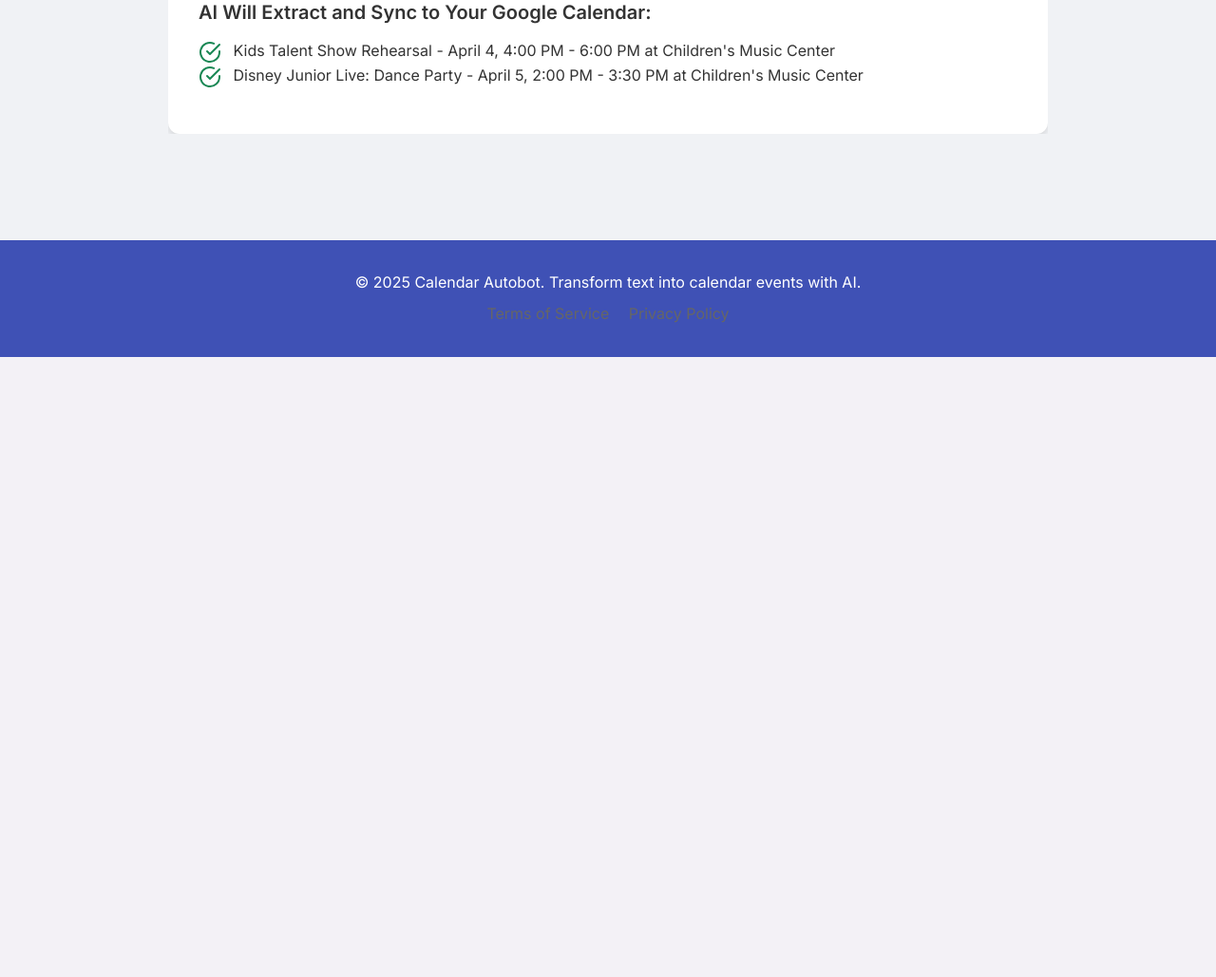
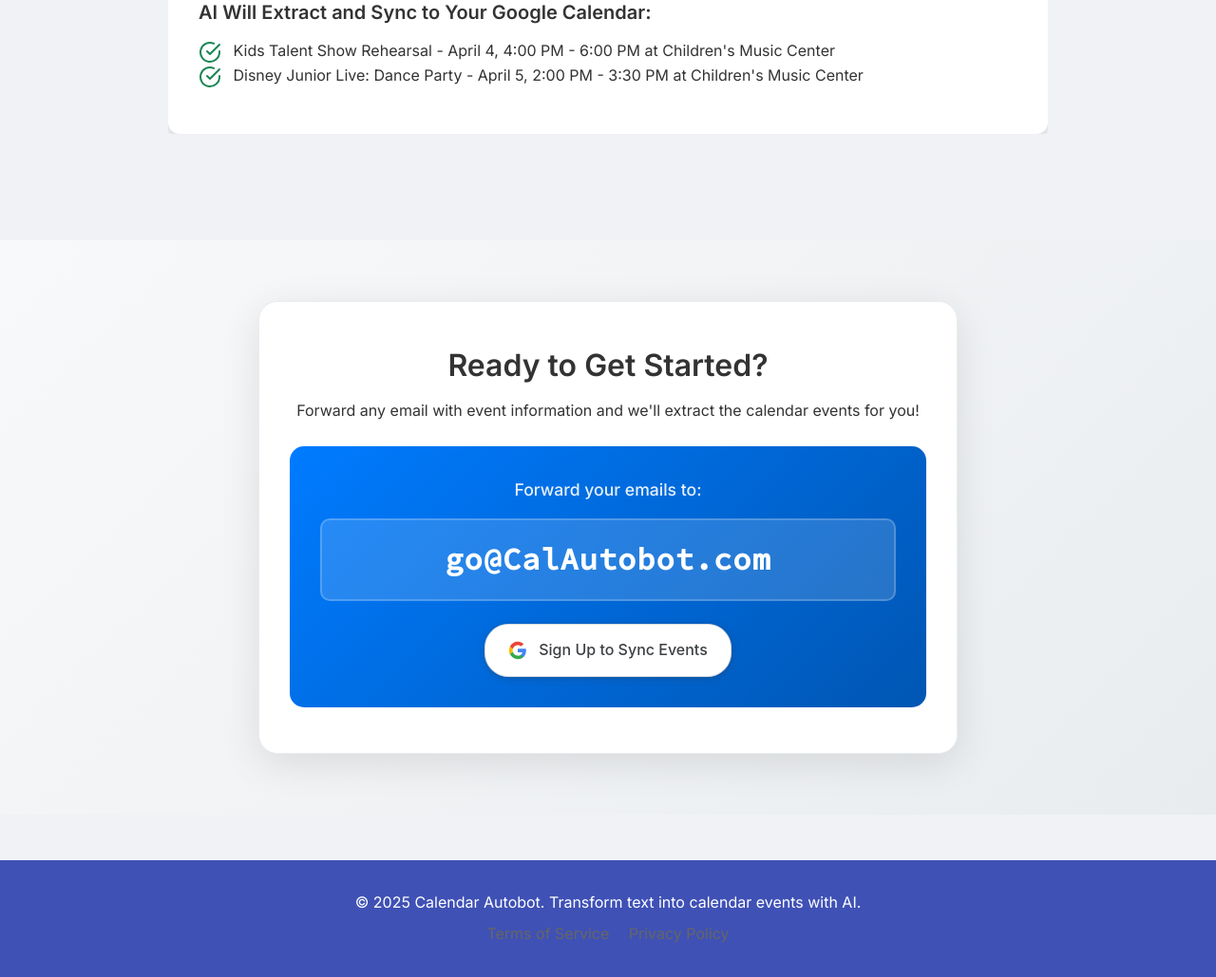
Before and after one commit to willcheung/AITextBot, a Flask app: page / in a window 1280 px wide. Shown: the part 2374-3403 px from the top of the page at 95% size. Before the commit the page ends 2750 px from the top, so only its background shows below. Run offline with Flask 3, Linux system fonts and the light colour scheme; some libraries are stand-ins or nearby versions.

Commit message:
Assistant checkpoint: Add email forwarding CTA at bottom of homepage
Assistant generated file changes:
- templates/index.html: Add email forwarding CTA at bottom of page
- static/css/style.css: Add styles for bottom CTA section

---

User prompt:

Add another CTA at the very bottom of index.html page to forward email to go@CalAutobot.com

Replit-Commit-Author: Assistant
Replit-Commit-Session-Id: 6779ee45-c354-4751-a99c-e484f2a95e36

```diff
--- a/static/css/style.css
+++ b/static/css/style.css
@@ -107,6 +107,46 @@
     max-width: 500px;
     margin: 0 auto;
     box-shadow: 0 10px 30px rgba(0, 0, 0, 0.2);
+}
+
+/* Bottom CTA section styles */
+.cta-section {
+    background: linear-gradient(135deg, #f8f9fa 0%, #e9ecef 100%);
+    padding: 4rem 0;
+    margin-top: 3rem;
+}
+
+.cta-card {
+    background: white;
+    border-radius: 20px;
+    padding: 3rem 2rem;
+    box-shadow: 0 10px 40px rgba(0, 0, 0, 0.1);
+    border: 1px solid #e9ecef;
+}
+
+.email-cta {
+    background: linear-gradient(135deg, #007bff 0%, #0056b3 100%);
+    border-radius: 15px;
+    padding: 2rem;
+    color: white;
+}
+
+.email-label {
+    font-size: 1.1rem;
+    font-weight: 500;
+    opacity: 0.9;
+}
+
+.email-address-large {
+    font-size: 2rem;
+    font-weight: 700;
+    font-family: 'Source Code Pro', monospace;
+    background: rgba(255, 255, 255, 0.15);
+    padding: 1rem 1.5rem;
+    border-radius: 10px;
+    margin: 1rem 0;
+    letter-spacing: 1px;
+    border: 2px solid rgba(255, 255, 255, 0.2);
 }
 
 .email-instruction h3 {
--- a/templates/index.html
+++ b/templates/index.html
@@ -223,4 +223,42 @@ Confirmation Number: HTL789456<br><br>
         </div>
     </div>
 </div>
+
+<div class="cta-section">
+    <div class="container">
+        <div class="row justify-content-center">
+            <div class="col-lg-8 text-center">
+                <div class="cta-card">
+                    <h2 class="mb-3">Ready to Get Started?</h2>
+                    <p class="mb-4">Forward any email with event information and we'll extract the calendar events for you!</p>
+
+                    <div class="email-cta">
+                        <div class="email-forward-instruction">
+                            <span class="email-label">Forward your emails to:</span>
+                            <div class="email-address-large">go@CalAutobot.com</div>
+                        </div>
+
+                        <div class="mt-4">
+                            {% if not current_user.is_authenticated %}
+                                <a href="#" class="google-signin-btn google-signin-btn-large" onclick="startGoogleLogin(); return false;">
+                                    <svg class="google-icon" viewBox="0 0 24 24" width="20" height="20">
+                                        <path fill="#4285F4" d="M22.56 12.25c0-.78-.07-1.53-.2-2.25H12v4.26h5.92c-.26 1.37-1.04 2.53-2.21 3.31v2.77h3.57c2.08-1.92 3.28-4.74 3.28-8.09z"/>
+                                        <path fill="#34A853" d="M12 23c2.97 0 5.46-.98 7.28-2.66l-3.57-2.77c-.98.66-2.23 1.06-3.71 1.06-2.86 0-5.29-1.93-6.16-4.53H2.18v2.84C3.99 20.53 7.7 23 12 23z"/>
+                                        <path fill="#FBBC05" d="M5.84 14.09c-.22-.66-.35-1.36-.35-2.09s.13-1.43.35-2.09V7.07H2.18C1.43 8.55 1 10.22 1 12s.43 3.45 1.18 4.93l2.85-2.22.81-.62z"/>
+                                        <path fill="#EA4335" d="M12 5.38c1.62 0 3.06.56 4.21 1.64l3.15-3.15C17.45 2.09 14.97 1 12 1 7.7 1 3.99 3.47 2.18 7.07l3.66 2.84c.87-2.6 3.3-4.53 6.16-4.53z"/>
+                                    </svg>
+                                    Sign Up to Sync Events
+                                </a>
+                            {% else %}
+                                <a href="{{ url_for('main_routes.dashboard') }}" class="btn btn-accent btn-lg">
+                                    Go to Dashboard
+                                </a>
+                            {% endif %}
+                        </div>
+                    </div>
+                </div>
+            </div>
+        </div>
+    </div>
+</div>
 {% endblock %}
```
